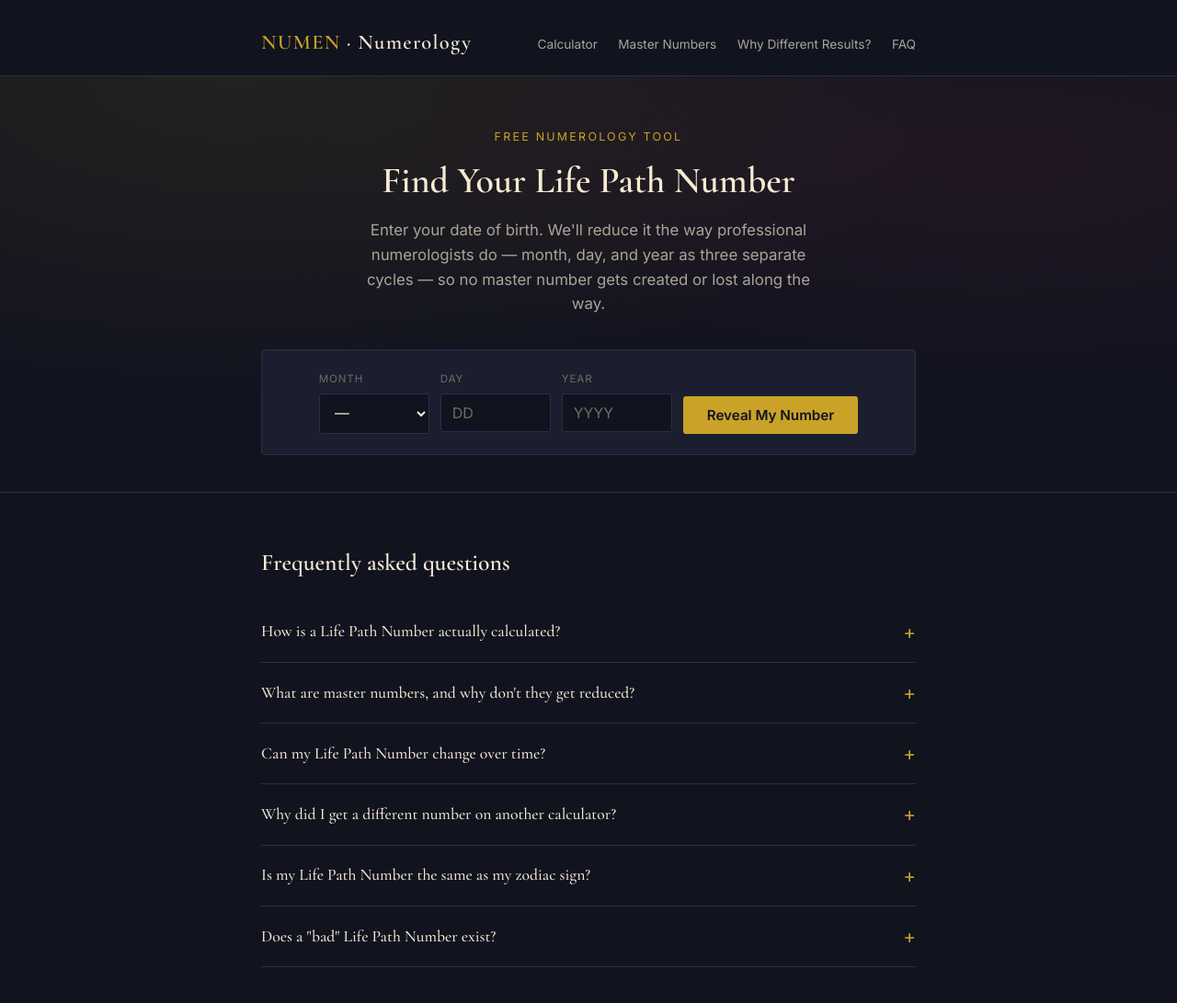
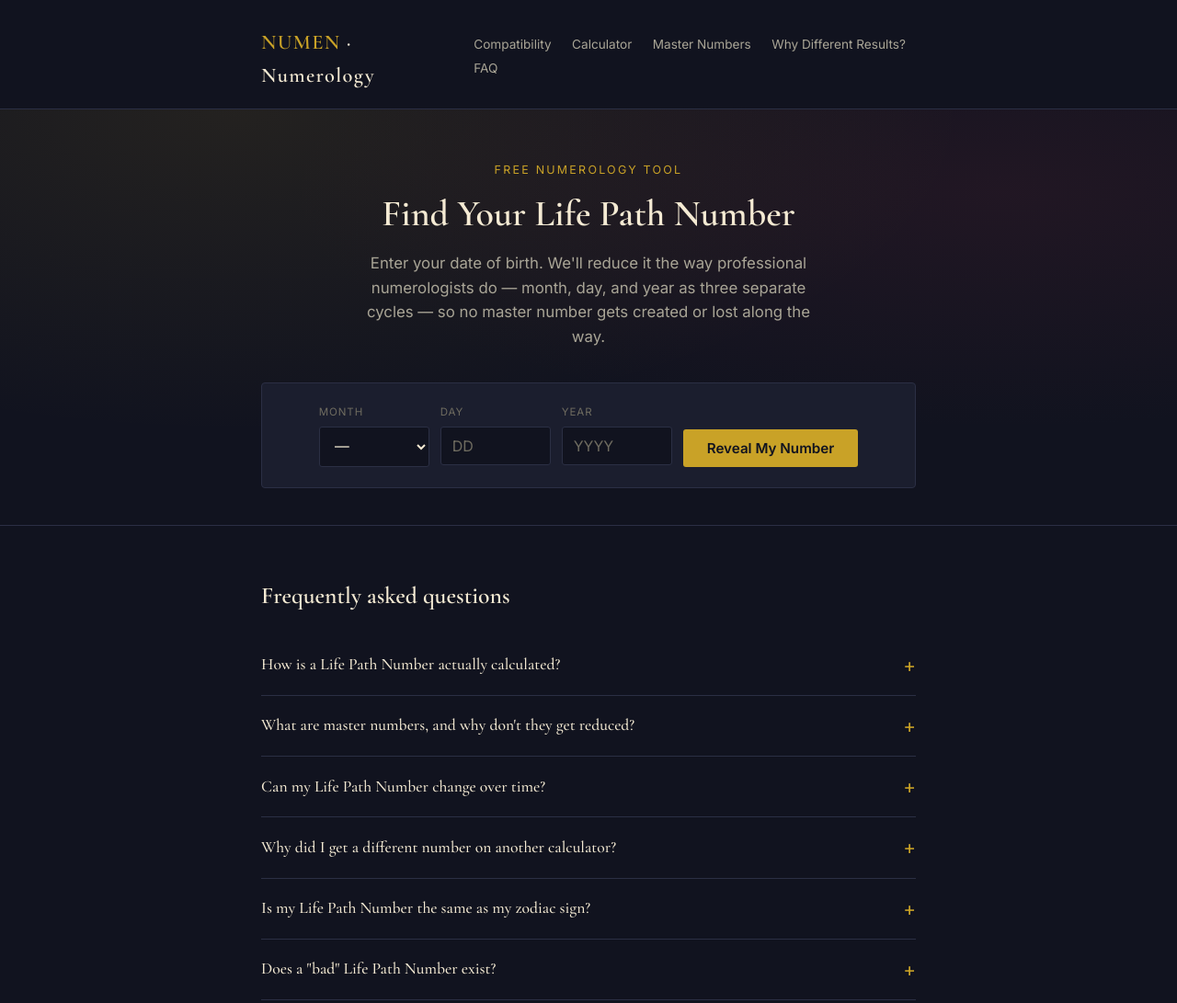
Before and after one commit to wenshehui26-dev/pathnumerology, a plain HTML site: page index.html in a window 1280 px wide. Shown: the top 1091 px of the page at 92% size. Drawn offline with nearby package versions, Linux system fonts and the light colour scheme.

Commit message:
Update index.html

```diff
--- a/index.html
+++ b/index.html
@@ -305,6 +305,7 @@
   <div class="wrap">
     <div class="brand">NUMEN <span>· Numerology</span></div>
     <nav aria-label="Site">
+      <a href="/compatibility.html">Compatibility</a>
       <a href="#calculator">Calculator</a>
       <a href="/master-numbers.html">Master Numbers</a>
       <a href="/why-different-results.html">Why Different Results?</a>
```
